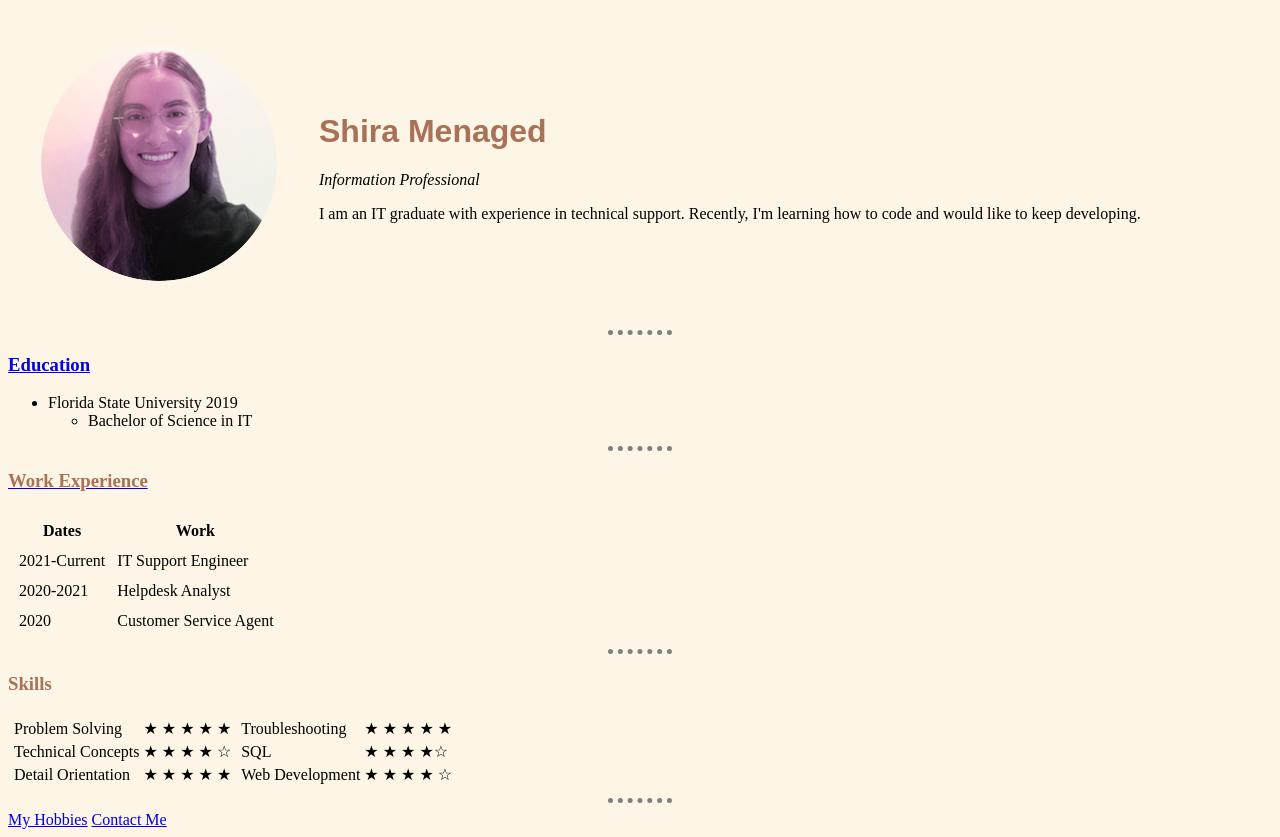
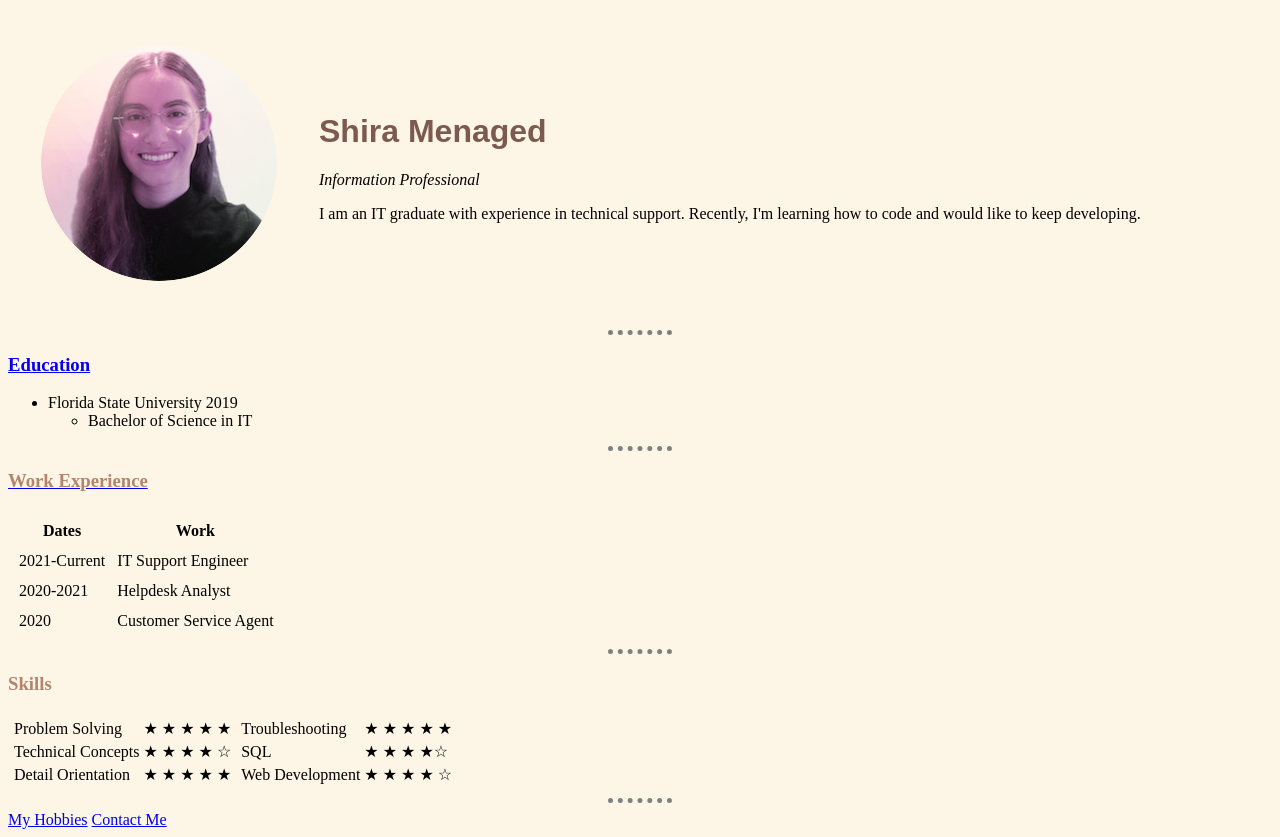
Before and after one commit to sm16aj/cv, a plain HTML site: page index.html in a window 1280 px wide. Drawn offline with Linux system fonts and the light colour scheme.

Commit message:
Update styles.css

```diff
--- a/css/styles.css
+++ b/css/styles.css
@@ -13,8 +13,8 @@ hr {
 }
 
 h1 {
-  color: #A97155
+  color: #7D5A50
 }
 h3{
-  color: #A97155
+  color: #B4846C
 }
```
